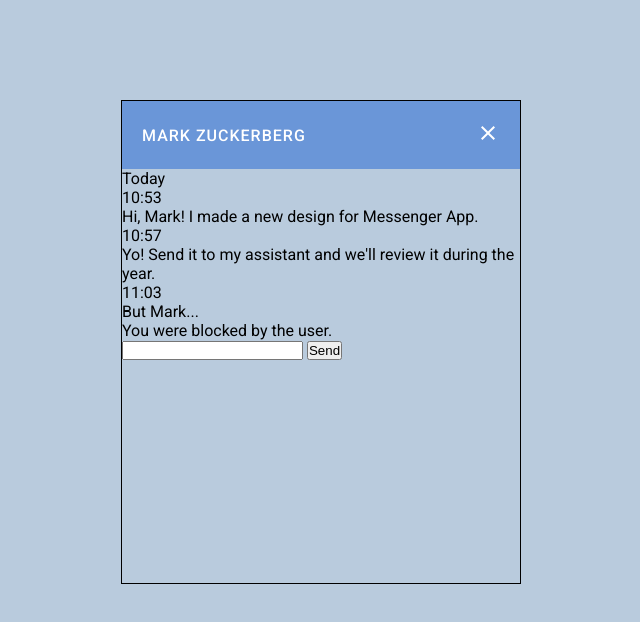
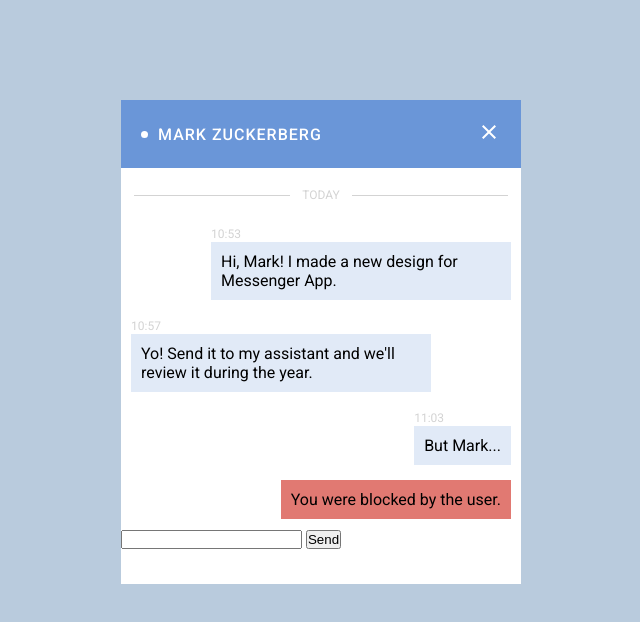
Before and after one commit to filiphis/front-end-challenges, a plain HTML site: page challenge04/index.html in a window 1280 px wide. Shown: the whole page, without its empty margins (319-959 px from the left). Drawn offline with Linux system fonts and the light colour scheme.

Commit message:
Alterações challenge04

```diff
--- a/challenge04/index.html
+++ b/challenge04/index.html
@@ -1,12 +1,14 @@
 <!DOCTYPE html>
 <html lang="en">
-
   <head>
-  <meta charset="UTF-8">
-  <meta name="viewport" content="width=device-width, initial-scale=1.0">
-  <meta http-equiv="X-UA-Compatible" content="ie=edge">
+    <meta charset="UTF-8" />
+    <meta name="viewport" content="width=device-width, initial-scale=1.0" />
+    <meta http-equiv="X-UA-Compatible" content="ie=edge" />
     <title>Loop 1 - Step 4</title>
-  <link href="https://fonts.googleapis.com/css?family=Roboto:400,500,700" rel="stylesheet">
+    <link
+      href="https://fonts.googleapis.com/css?family=Roboto:400,500,700"
+      rel="stylesheet"
+    />
     <link rel="stylesheet" href="./styles.css" />
   </head>
 
@@ -14,32 +16,38 @@
     <div class="chat">
       <header class="chat__header">
         <span class="chat__userName">Mark Zuckerberg</span>
-      <a href="#"><img src="./img/close.svg" alt=""></a>
+        <a href="#"><img src="./img/close.svg" alt=""/></a>
       </header>
       <ul class="chat__messages">
-      <span class="chat_day">Today</span>
-      <li class="chat__message">
+        <span class="chat__day">Today</span>
+        <li class="chat__message chat__message--myMessage">
           <span class="chat__time">10:53</span>
-        <p class="chat__messageText chat__messageText--myMessage">Hi, Mark! I made a new design for Messenger App.</p>
+          <p class="chat__messageText">
+            Hi, Mark! I made a new design for Messenger App.
+          </p>
         </li>
         <li class="chat__message">
           <span class="chat__time">10:57</span>
-        <p class="chat__messageText chat__messageText-fiendMessage">Yo! Send it to my assistant and we'll review it
-          during the year.</p>
+          <p class="chat__messageText chat__messageText-fiendMessage">
+            Yo! Send it to my assistant and we'll review it during the year.
+          </p>
         </li>
-      <li class="chat__message">
+        <li class="chat__message chat__message--myMessage">
           <span class="chat__time">11:03</span>
-        <p class="chat__messageText chat__messageText--myMessage">But Mark...</p>
+          <p class="chat__messageText ">
+            But Mark...
+          </p>
         </li>
-      <li class="chat__message">
-        <p class="chat__messageText chat__messageText--block">You were blocked by the user.</p>
+        <li class="chat__message chat__messageText--block">
+          <p class="chat__messageText ">
+            You were blocked by the user.
+          </p>
         </li>
       </ul>
       <div class="chat_send">
-      <input type="text">
+        <input type="text" />
         <button type="submit">Send</button>
       </div>
     </div>
   </body>
-
 </html>
--- a/challenge04/styles.css
+++ b/challenge04/styles.css
@@ -25,7 +25,7 @@
   margin: 100px auto 0;
   width: 400px;
   height: 484px;
-  border: 1px solid black;
+  background-color: white;
 }
 
 .chat__header {
@@ -34,12 +34,24 @@
   justify-content: space-between;
   align-items: center;
   padding: 20px;
+  margin-bottom: 20px;
 }
 .chat__userName {
   color: #ffffff;
   letter-spacing: 1px;
   font-weight: 500;
   text-transform: uppercase;
+  display: flex;
+  align-items: center;
+}
+
+.chat__userName::before {
+  content: "";
+  width: 7px;
+  height: 7px;
+  border-radius: 100%;
+  background-color: white;
+  margin-right: 10px;
 }
 
 .chat__messages {
@@ -47,9 +59,50 @@
   flex-direction: column;
 }
 
+.chat__day {
+  text-align: center;
+  text-transform: uppercase;
+  color: lightgrey;
+  font-size: 12px;
+  display: flex;
+  align-items: center;
+  justify-content: space-evenly;
+  margin-bottom: 1rem;
+}
+
+.chat__day::after,
+.chat__day::before {
+  content: "";
+  height: 1px;
+  width: 39%;
+  background-color: lightgrey;
+}
+
 .chat__time {
+  color: lightgrey;
+  font-size: 12px;
 }
+
+.chat__message {
+  align-self: flex-start;
+  max-width: 75%;
+  margin: 5px 10px 10px;
+}
+
+.chat__message--myMessage,
+.chat__messageText--block {
+  align-self: flex-end;
+  /* text-align: justify; */
+}
+
+.chat__messageText--block {
+  background-color: rgba(255, 99, 71, 0.9);
+}
+
 .chat__messageText {
+  font-size: 16px;
+  background-color: rgba(106, 150, 216, 0.2);
+  padding: 10px;
 }
 
 .chat__messageText--myMessage {
```
Lines whose indentation alone changed are shown as unchanged.
